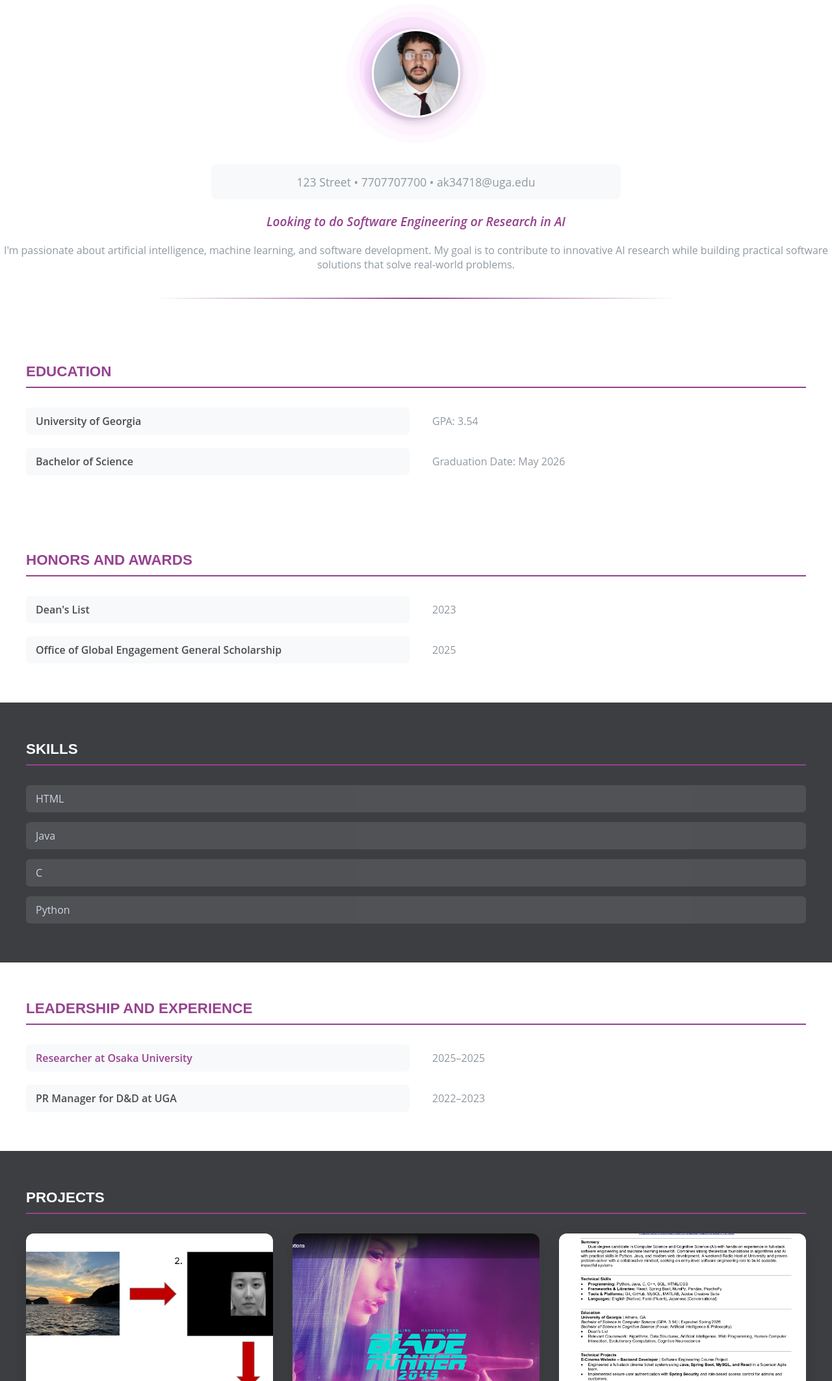
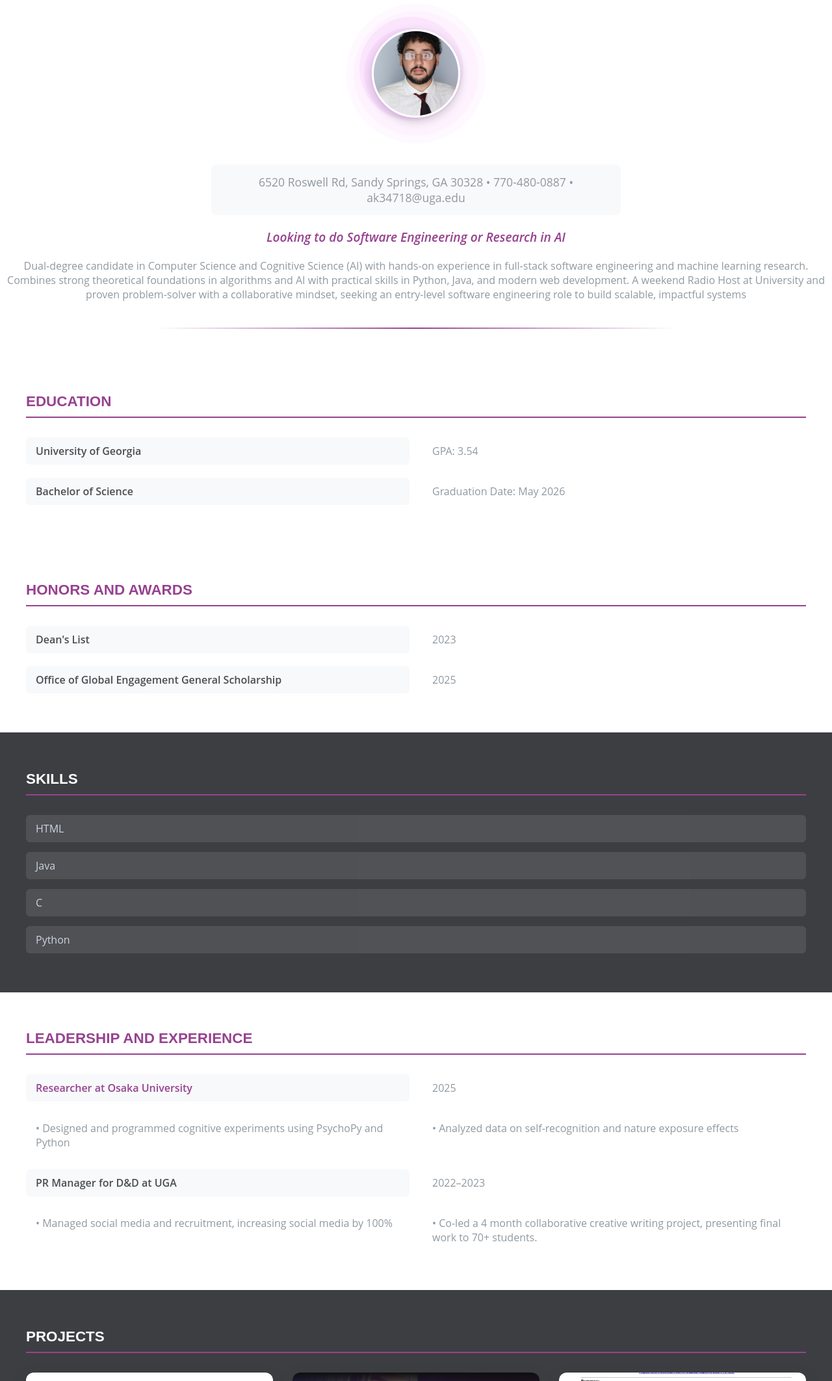
Before and after one commit to azadkaz/azadkazemi.github.io, a website: page index.html in a window 1280 px wide. Shown: the part 227-2352 px from the top of the page at 65% size. Drawn offline with Linux system fonts and the light colour scheme.

Commit message:
Changed HTML for Career Class

```diff
--- a/index.html
+++ b/index.html
@@ -23,9 +23,9 @@
     <div class="circle-3"></div>
     </div>
     </header>
-    <p class="address">123 Street &bull; 7707707700 &bull; ak34718@uga.edu</p>
+    <p class="address">6520 Roswell Rd, Sandy Springs, GA 30328 &bull; 770-480-0887 &bull; ak34718@uga.edu</p>
     <p class="tagline"><em>Looking to do Software Engineering or Research in AI</em></p>
-    <p class="summary">I'm passionate about artificial intelligence, machine learning, and software development. My goal is to contribute to innovative AI research while building practical software solutions that solve real-world problems.</p>
+    <p class="summary">Dual-degree candidate in Computer Science and Cognitive Science (AI) with hands-on experience in full-stack software engineering and machine learning research. Combines strong theoretical foundations in algorithms and AI with practical skills in Python, Java, and modern web development. A weekend Radio Host at University and proven problem-solver with a collaborative mindset, seeking an entry-level software engineering role to build scalable, impactful systems</p>
 
     <hr>
 
@@ -63,9 +63,14 @@
         <h2>Leadership and Experience</h2>
         <dl>
             <dt><a href="https://cinet.jp/english/" target="_blank">Researcher at Osaka University</a></dt>
-            <dd>2025–2025</dd>
+            <dd>2025</dd>
+            <dd>• Designed and programmed cognitive experiments using PsychoPy and Python</dd>
+            <dd>• Analyzed data on self-recognition and nature exposure effects</dd>
+
             <dt>PR Manager for D&D at UGA</dt>
             <dd>2022–2023</dd>
+            <dd>• Managed social media and recruitment, increasing social media by 100%</dd>
+            <dd>• Co-led a 4 month collaborative creative writing project, presenting final work to 70+ students.</dd>
         </dl>
     </section>
 
@@ -101,7 +106,7 @@
 
     <footer>
         <p>
-            &copy; <a href="contact.html">Azad Kazemi</a>
+            &copy; <a href="https://www.linkedin.com/in/azad-kazemi-2091161b9/" target="_blank">Azad Kazemi</a>
             <a href="https://www.linkedin.com/in/azad-kazemi-2091161b9/" target="_blank">
                 <i class="fab fa-linkedin"></i>
             </a>
```
